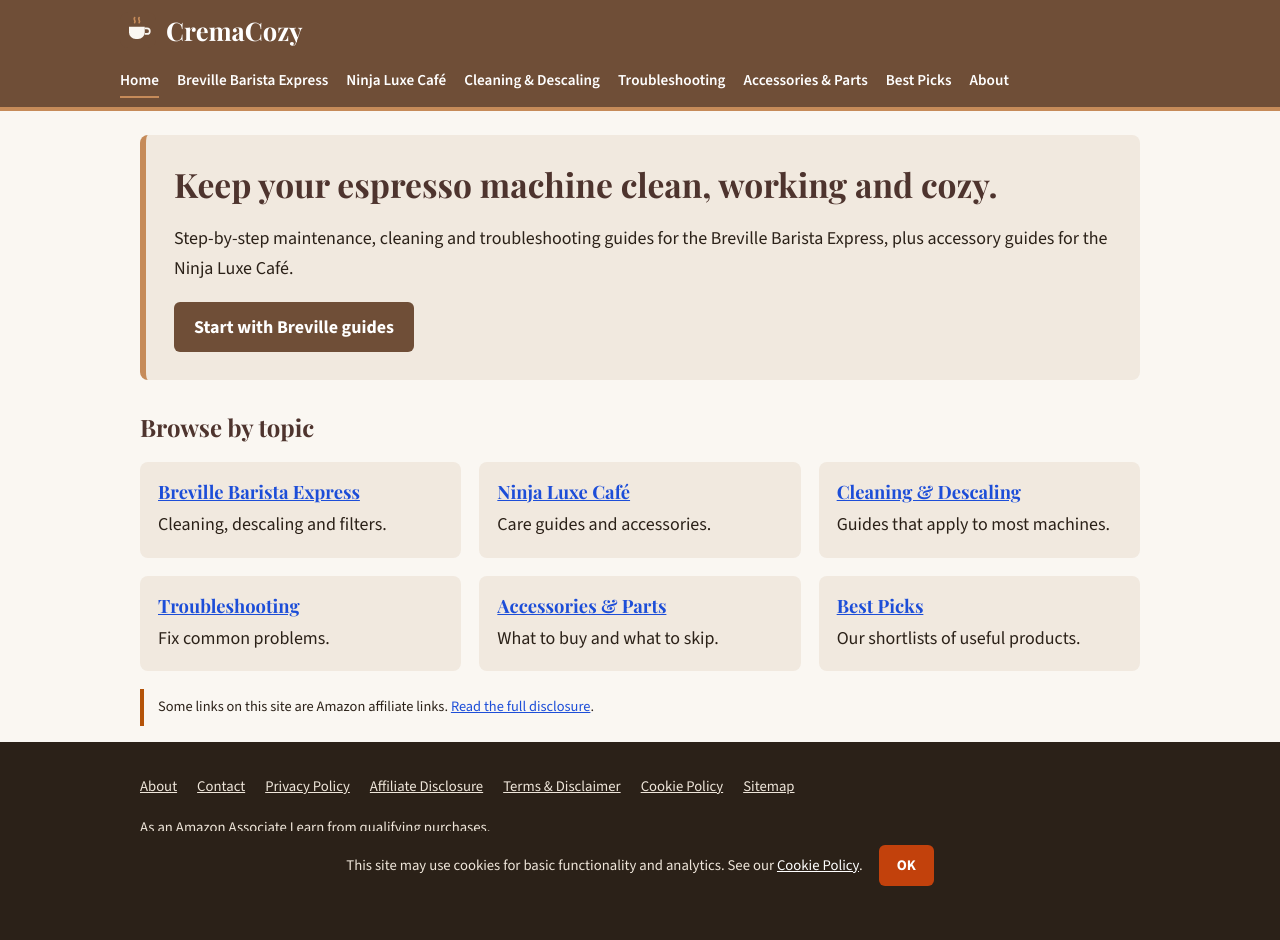
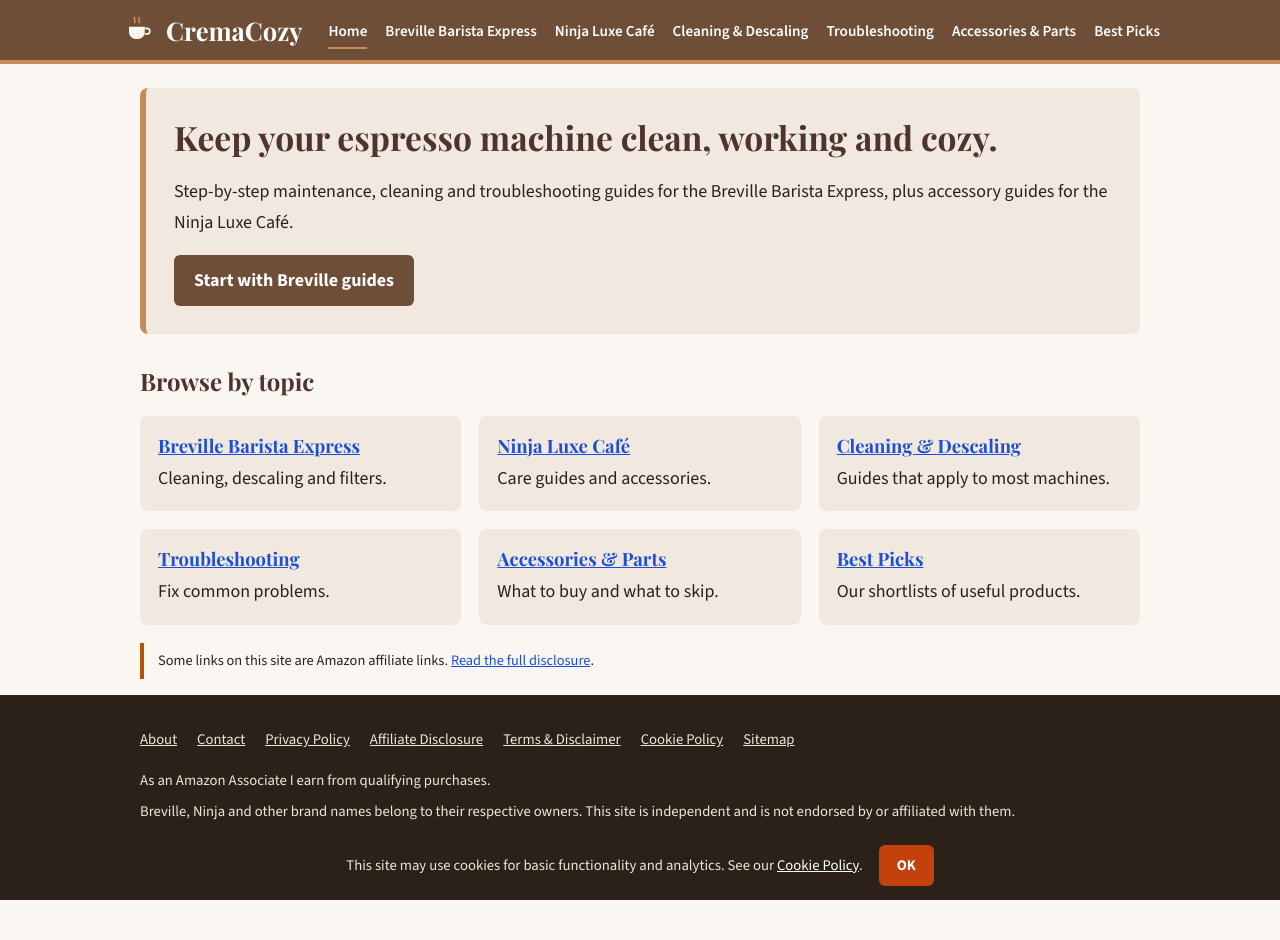
Before and after one commit to CremaCozy-glitch/cremacozy, a Jekyll site: the page built from index.md, in a window 1280 px wide. Built offline with Jekyll 4.4.1, drawn with Linux system fonts in a browser that asks for light colours; after the commit the page ends 900 px from its top, so only the background shows below that.

Commit message:
Add files via upload

```diff
--- a/_config.yml
+++ b/_config.yml
@@ -23,7 +23,6 @@
   - {title: Troubleshooting, url: /troubleshooting/}
   - {title: Accessories & Parts, url: /accessories-parts/}
   - {title: Best Picks, url: /best-picks/}
-  - {title: About, url: /about/}
 footer_links:
   - {title: About, url: /about/}
   - {title: Contact, url: /contact/}
```
